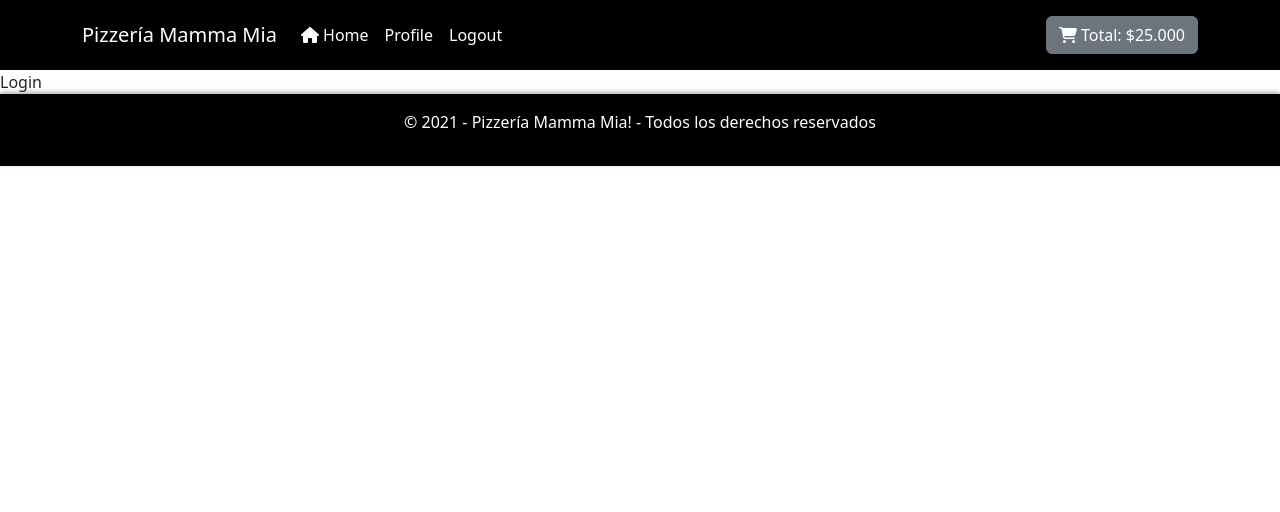
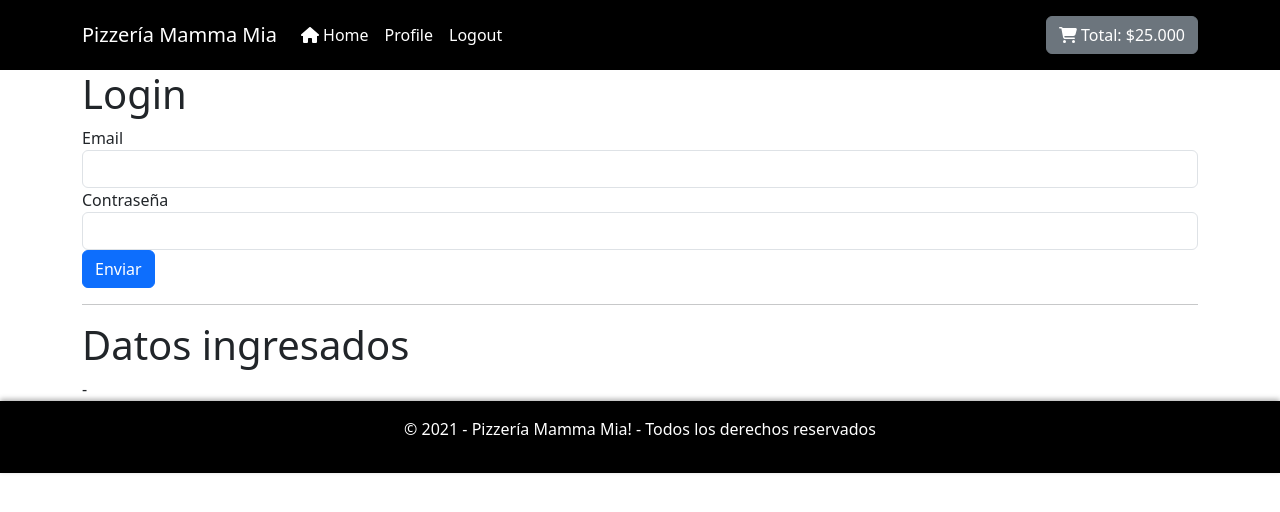
Before and after one commit to Yeison-Pompa/Introduccion_React, a React (Vite) app: page / in a window 1280 px wide. Shown: the top 512 px of the page. Built offline with nearby package versions, Linux system fonts and the light colour scheme.

Commit message:
creacion de los estado y las condicionales

```diff
--- a/src/components/Login.jsx
+++ b/src/components/Login.jsx
@@ -1,9 +1,68 @@
 import React from 'react'
+import { useState } from 'react';
 
 const Login = () => {
-  return (
-    <div>Login</div>
-  )
+    const [email, setEmail] = useState("");
+    const [contraseña, setContraseña] = useState("");
+
+
+    //Estado para los errores
+    const [error, setError] = useState(false);
+    //Función antes de enviar el formulario
+    const validarDatos = (e) => {
+      e.preventDefault();
+      //Validación;
+      if (!email || !contraseña ) {
+        alert("Debe llenar todos los campos");
+      } else if (contraseña.length < 6 ) {
+        alert("La contraseña debe tener más de 6 caracteres");
+      }  else {
+        alert("Registrado correctamente");
+      }
+      {
+        setError(true);
+        return;
+      }
+      setError(false);
+    };
+
+    return (
+      <div className="container">
+        <h1>Login</h1>
+        <form className="formulario" onSubmit={validarDatos}>
+          {error ? <p>Todos los campos son obligatorios</p> : null}
+          <div className="form-group">
+            <label>Email</label>
+            <input
+              type="email"
+              name="email"
+              className="form-control"
+              onChange={(e) => setEmail(e.target.value)}
+              value={email}
+            />
+          </div>
+          <div className="form-group">
+            <label>Contraseña</label>
+            <input
+              type="password"
+              name="contraseña"
+              className="form-control"
+              onChange={(e) => setContraseña(e.target.value)}
+              value={contraseña}
+            />
+          </div>
+
+
+
+          <button type="submit" className="btn btn-primary">
+            Enviar
+          </button>
+        </form>
+        <hr />
+        <h1>Datos ingresados</h1>
+        {email} - {contraseña}
+      </div>
+    );
 }
 
 export default Login
```
